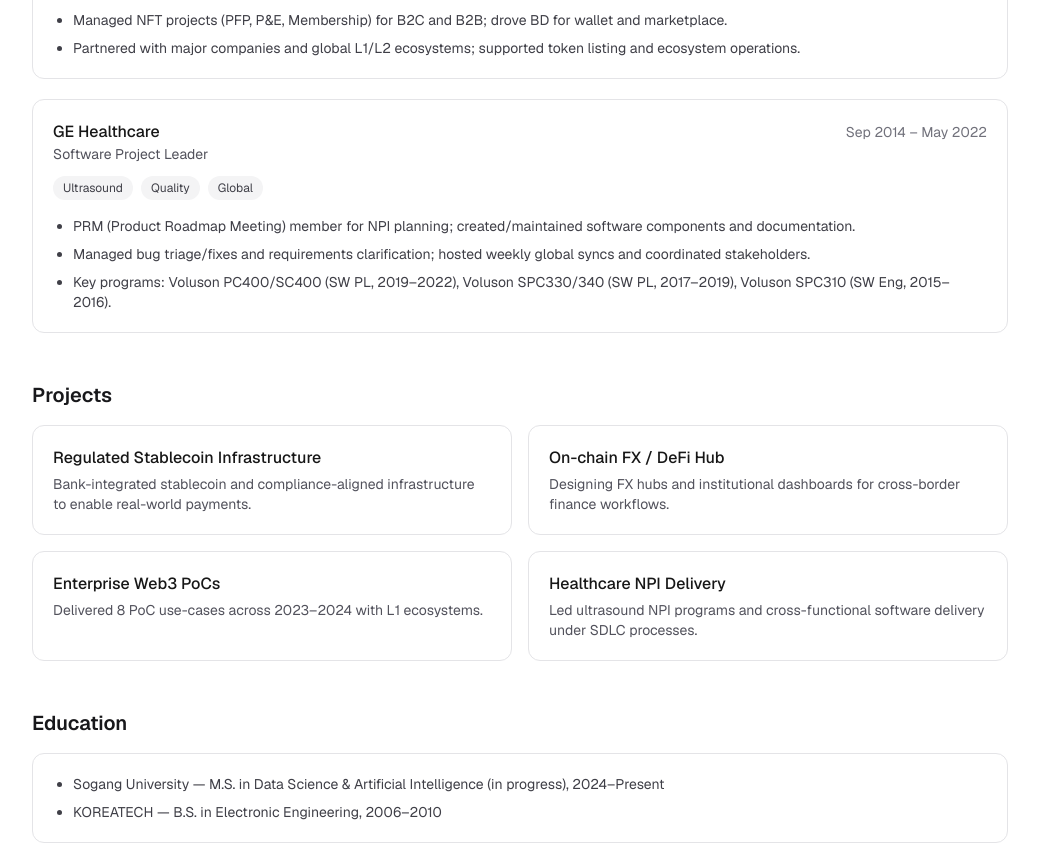
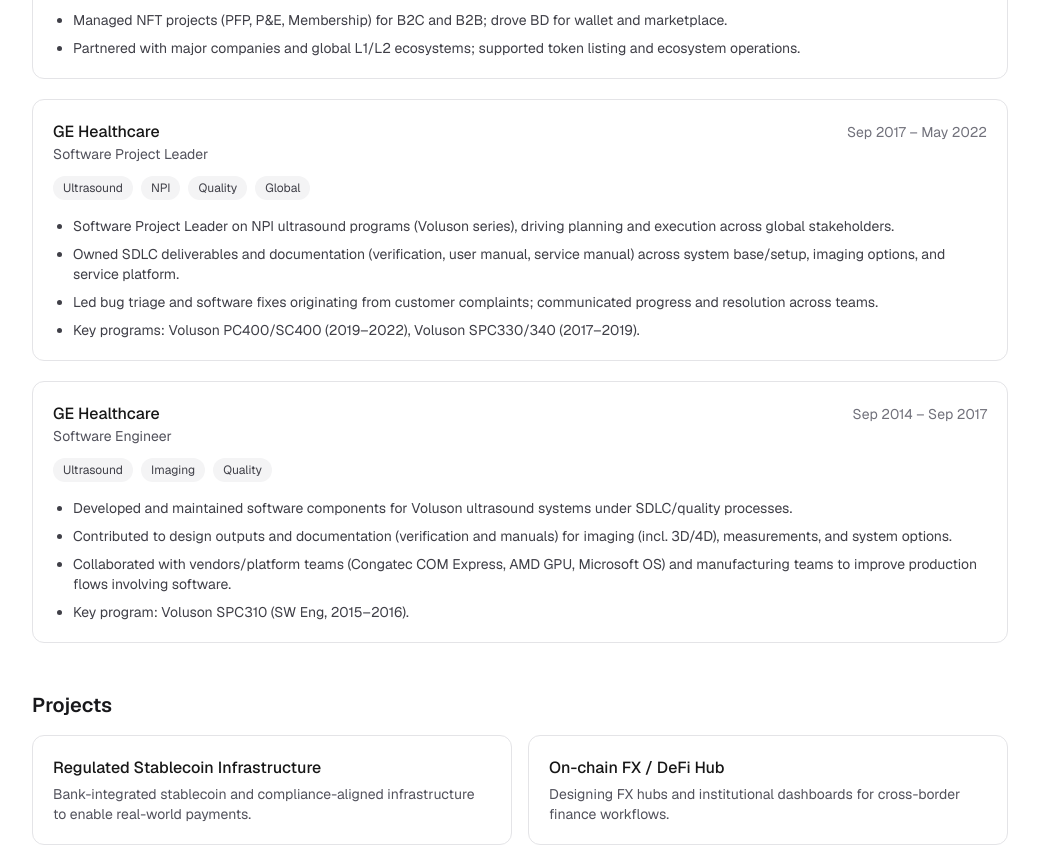
Before and after one commit to Jeonyomi/mj-web, a Next.js app: page /en in a window 1280 px wide. Shown: the part 1800-2661 px from the top of the page, without its empty margins (120-1159 px from the left). Built offline with nearby package versions, Linux system fonts and the light colour scheme.

Commit message:
content: split GE Healthcare roles (SPL + SW Eng)

```diff
--- a/src/content/portfolio.ts
+++ b/src/content/portfolio.ts
@@ -137,12 +137,25 @@
       {
         company: "GE Healthcare",
         title: "Software Project Leader",
-        period: "Sep 2014 – May 2022",
-        tags: ["Ultrasound", "Quality", "Global"],
+        period: "Sep 2017 – May 2022",
+        tags: ["Ultrasound", "NPI", "Quality", "Global"],
         bullets: [
-          "PRM (Product Roadmap Meeting) member for NPI planning; created/maintained software components and documentation.",
-          "Managed bug triage/fixes and requirements clarification; hosted weekly global syncs and coordinated stakeholders.",
-          "Key programs: Voluson PC400/SC400 (SW PL, 2019–2022), Voluson SPC330/340 (SW PL, 2017–2019), Voluson SPC310 (SW Eng, 2015–2016).",
+          "Software Project Leader on NPI ultrasound programs (Voluson series), driving planning and execution across global stakeholders.",
+          "Owned SDLC deliverables and documentation (verification, user manual, service manual) across system base/setup, imaging options, and service platform.",
+          "Led bug triage and software fixes originating from customer complaints; communicated progress and resolution across teams.",
+          "Key programs: Voluson PC400/SC400 (2019–2022), Voluson SPC330/340 (2017–2019).",
+        ],
+      },
+      {
+        company: "GE Healthcare",
+        title: "Software Engineer",
+        period: "Sep 2014 – Sep 2017",
+        tags: ["Ultrasound", "Imaging", "Quality"],
+        bullets: [
+          "Developed and maintained software components for Voluson ultrasound systems under SDLC/quality processes.",
+          "Contributed to design outputs and documentation (verification and manuals) for imaging (incl. 3D/4D), measurements, and system options.",
+          "Collaborated with vendors/platform teams (Congatec COM Express, AMD GPU, Microsoft OS) and manufacturing teams to improve production flows involving software.",
+          "Key program: Voluson SPC310 (SW Eng, 2015–2016).",
         ],
       },
     ],
@@ -260,12 +273,25 @@
       {
         company: "GE Healthcare",
         title: "Software Project Leader",
-        period: "2014.09 – 2022.05",
-        tags: ["Ultrasound", "Quality", "Global"],
+        period: "2017.09 – 2022.05",
+        tags: ["Ultrasound", "NPI", "Quality", "Global"],
         bullets: [
-          "NPI 기획(PRM 참여), SW 컴포넌트/문서 작성, SDLC 기반 품질 개발 수행.",
-          "버그 관리/수정, 요구사항 정의 지원, 주간 글로벌 싱크 진행 및 이해관계자 조율.",
-          "주요 프로그램: Voluson PC400/SC400(SW PL, 2019–2022), Voluson SPC330/340(SW PL, 2017–2019), Voluson SPC310(SW Eng, 2015–2016).",
+          "NPI 초음파(Voluson) 프로그램에서 SW 프로젝트 리더로 기획/실행을 리드하고 글로벌 이해관계자를 조율.",
+          "SDLC 기반 산출물(검증, 사용자/서비스 매뉴얼) 및 SW 컴포넌트 문서화를 소유(시스템 베이스/셋업, 옵션, 서비스 플랫폼 등).",
+          "고객 불만/필드 이슈 기반 버그 트리아지 및 SW 수정/배포를 리드하고 진행 상황을 커뮤니케이션.",
+          "주요 프로그램: Voluson PC400/SC400(2019–2022), Voluson SPC330/340(2017–2019).",
+        ],
+      },
+      {
+        company: "GE Healthcare",
+        title: "Software Engineer",
+        period: "2014.09 – 2017.09",
+        tags: ["Ultrasound", "Imaging", "Quality"],
+        bullets: [
+          "초음파 시스템 SW 컴포넌트 개발/유지보수 및 SDLC/품질 프로세스 기반 개발 수행.",
+          "3D/4D, 측정, 옵션 등 Imaging 기능 관련 설계 산출물/문서(검증, 매뉴얼) 작성에 기여.",
+          "벤더/플랫폼(Congatec COM Express, AMD GPU, Microsoft OS) 및 제조팀과 협업해 SW 연계 생산 플로우 최적화.",
+          "주요 프로그램: Voluson SPC310(SW Eng, 2015–2016).",
         ],
       },
       {
```
